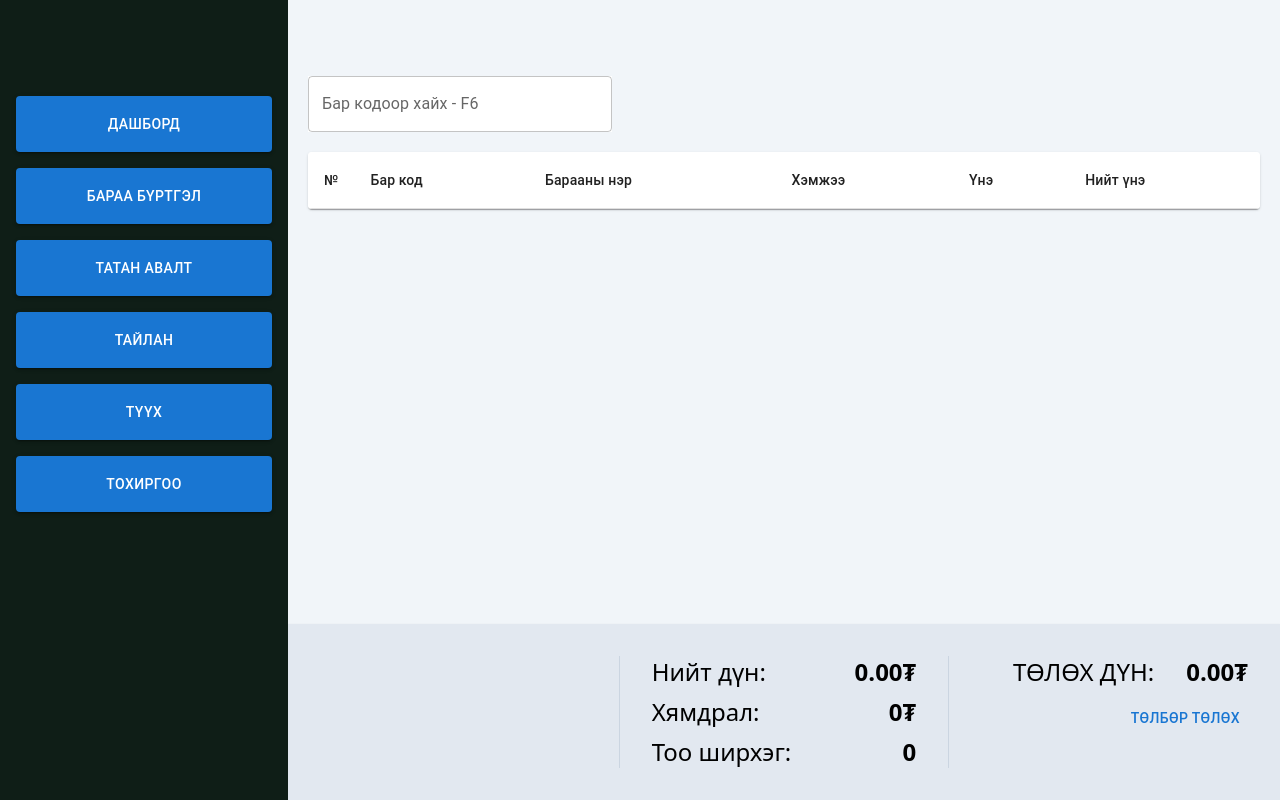
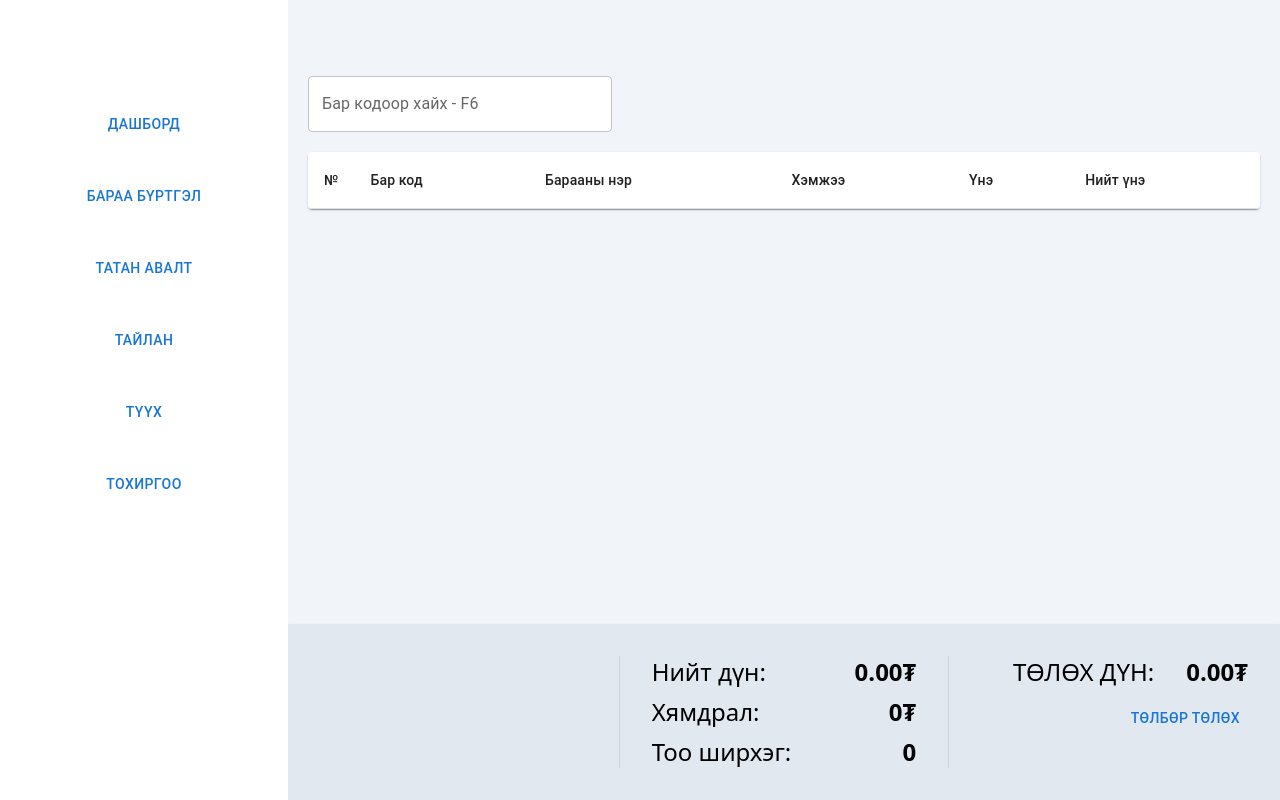
Before and after one commit to octa-project/octagon-manager-fe, a Next.js app: page / in a window 1280 px wide. Built offline with nearby package versions, Linux system fonts and the light colour scheme.

Commit message:
changed sidebar

```diff
--- a/src/app/layout.tsx
+++ b/src/app/layout.tsx
@@ -21,7 +21,9 @@ export default function RootLayout({
       <body>
         <main className='relative'>
           <div className='flex'>
-            <div className='bg-[#0f1e17] flex-initial w-72 pt-20'><Sidebar/></div>
+            <div className='bg-white flex-initial w-72 pt-20'>
+              <Sidebar/>
+              </div>
             <div className='flex-auto min-h-screen overflow-auto bg-slate-100 pt-14 relative'>
               {/*<Topbar/>*/}
               <div className='p-5'>{children}</div>
--- a/src/components/bars/sidebar.tsx
+++ b/src/components/bars/sidebar.tsx
@@ -13,51 +13,52 @@ const Sidebar = () => {
     const pathname = usePathname()
     return (
         <div>
-            <ul className='text-left py-2'>
-                <li className='uppercase py-2 px-4'>
+            <ul className='py-2'>
+                <li className='py-2 px-4'>
                     <Tooltip title="Дашборд" placement="left">
-                        <Link className={`${pathname === '/dashboard' ? 'text-black' : 'text-slate-400 hover:text-white'}`} href='/dashboard'>
-                            <Button className="w-full h-14 bg-[#97f676] text-black text-left" variant="contained">Дашборд</Button>
+                        <Link href='/dashboard'>
+                            <Button className={`${pathname === '/dashboard' ? 'w-full h-14 text-white bg-violet-600 text-left hover:bg-violet-400' : 'w-full h-14 text-black bg-violet-50 hover:text-black hover:bg-violet-400'}`}
+                             >Дашборд</Button>
                         </Link>
                     </Tooltip>
                 </li>
-                <li className='uppercase py-2 px-4'>
+                <li className='py-2 px-4'>
                     <Tooltip title="Бараа бүртгэл" placement="left">
-                        <Link
-                            className={`${pathname === '/item_manager' ? 'text-black' : 'text-slate-400 hover:text-white'}`} href='/items'>
-                            <Button className="w-full h-14 bg-[#97f676] text-black" variant="contained">Бараа бүртгэл</Button>
+                        <Link href='/items'>
+                            <Button className={`${pathname === '/items' ? 'w-full h-14 text-white bg-violet-600 hover:bg-violet-400' : 'w-full h-14 text-black bg-violet-50 hover:text-black hover:bg-violet-400'}`}
+                            >Бараа бүртгэл</Button>
                         </Link>
                     </Tooltip>
                 </li>
-                <li className='uppercase py-2 px-4'>
+                <li className='py-2 px-4'>
                     <Tooltip title="Татаг авалт" placement="left">
-                        <Link
-                            className={`${pathname === '/purchase' ? 'text-black' : 'text-slate-400 hover:text-white'}`} href='/purchase'>
-                            <Button className="w-full h-14 bg-[#97f676] text-black" variant="contained">Татан авалт</Button>
+                        <Link href='/purchase'>
+                            <Button className={`${pathname === '/purchase' ? 'w-full h-14 text-white bg-violet-600 hover:bg-violet-400' : 'w-full h-14 text-black bg-violet-50 hover:text-black hover:bg-violet-400'}`}
+                            >Татан авалт</Button>
                         </Link>
                     </Tooltip>
                 </li>
-                <li className='uppercase py-2 px-4'>
+                <li className='py-2 px-4'>
                     <Tooltip title="Тайлан" placement="left">
-                        <Link
-                            className={`${pathname === '/reports' ? 'text-black' : 'text-slate-400 hover:text-white'}`} href='/reports'>
-                            <Button className="w-full h-14 bg-[#97f676] text-black" variant="contained">Тайлан</Button>
+                        <Link href='/reports'>
+                            <Button className={`${pathname === '/reports' ? 'w-full h-14 text-white bg-violet-600 hover:bg-violet-400' : 'w-full h-14 text-black bg-violet-50 hover:text-black hover:bg-violet-400'}`}
+                            >Тайлан</Button>
                         </Link>
                     </Tooltip>
                 </li>
-                <li className='uppercase py-2 px-4'>
+                <li className='py-2 px-4'>
                     <Tooltip title="Түүх" placement="left">
-                        <Link
-                            className={`${pathname === '/history' ? 'text-black' : 'text-slate-400 hover:text-white'}`} href='/history'>
-                            <Button className="w-full h-14 bg-[#97f676] text-black" variant="contained">Түүх</Button>
+                        <Link href='/history'>
+                            <Button className={`${pathname === '/history' ? 'w-full h-14 text-white bg-violet-600 hover:bg-violet-400' : 'w-full h-14 text-black bg-violet-50 hover:text-black hover:bg-violet-400'}`}
+                            >Түүх</Button>
                         </Link>
                     </Tooltip>
                 </li>
-                <li className='uppercase py-2 px-4'>
-                    <Tooltip title="Тайлан" placement="left">
-                        <Link
-                            className={`${pathname === '/settings' ? 'text-black' : 'text-slate-400 hover:text-white'}`} href='/settings'>
-                            <Button className="w-full h-14 bg-[#97f676] text-black" variant="contained">Тохиргоо</Button>
+                <li className='py-2 px-4'>
+                    <Tooltip title="Тохиргоо" placement="left">
+                        <Link href='/settings'>
+                            <Button className={`${pathname === '/settings' ? 'w-full h-14 text-white bg-violet-600 hover:bg-violet-400' : 'w-full h-14 text-black bg-violet-50 hover:text-black hover:bg-violet-400'}`}
+                            >Тохиргоо</Button>
                         </Link>
                     </Tooltip>
                 </li>
```
